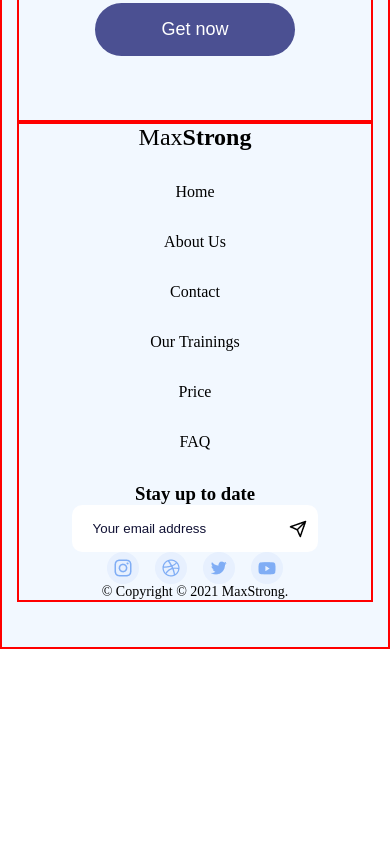
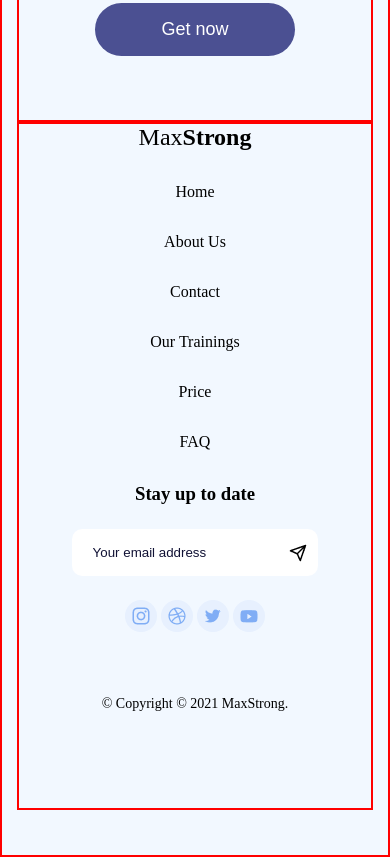
Before and after one commit to eraynai/landing-page-free, a plain HTML site: page index.html in a window 390 px wide. Shown: the part 4165-5022 px from the top of the page. Before the commit the page ends 4814 px from the top, so only its background shows below. Drawn offline with Linux system fonts and the light colour scheme; a web font is replaced by a local one.

Commit message:
mobile sections completed

```diff
--- a/style.css
+++ b/style.css
@@ -301,6 +301,7 @@ footer > input {
   padding: 1rem 1.3rem;
   width: 70%;
   border-radius: 10px;
+  margin: 1.5rem 0;
 }
 
 footer > input::placeholder {
@@ -310,9 +311,10 @@ footer > input::placeholder {
 .social-media {
   display: flex;
   justify-content: space-between;
-  width: 50%;
+  width: 40%;
 }
 
 footer > p {
   font-size: 14px;
+  margin: 4rem 0 6rem 0;
 }
```
